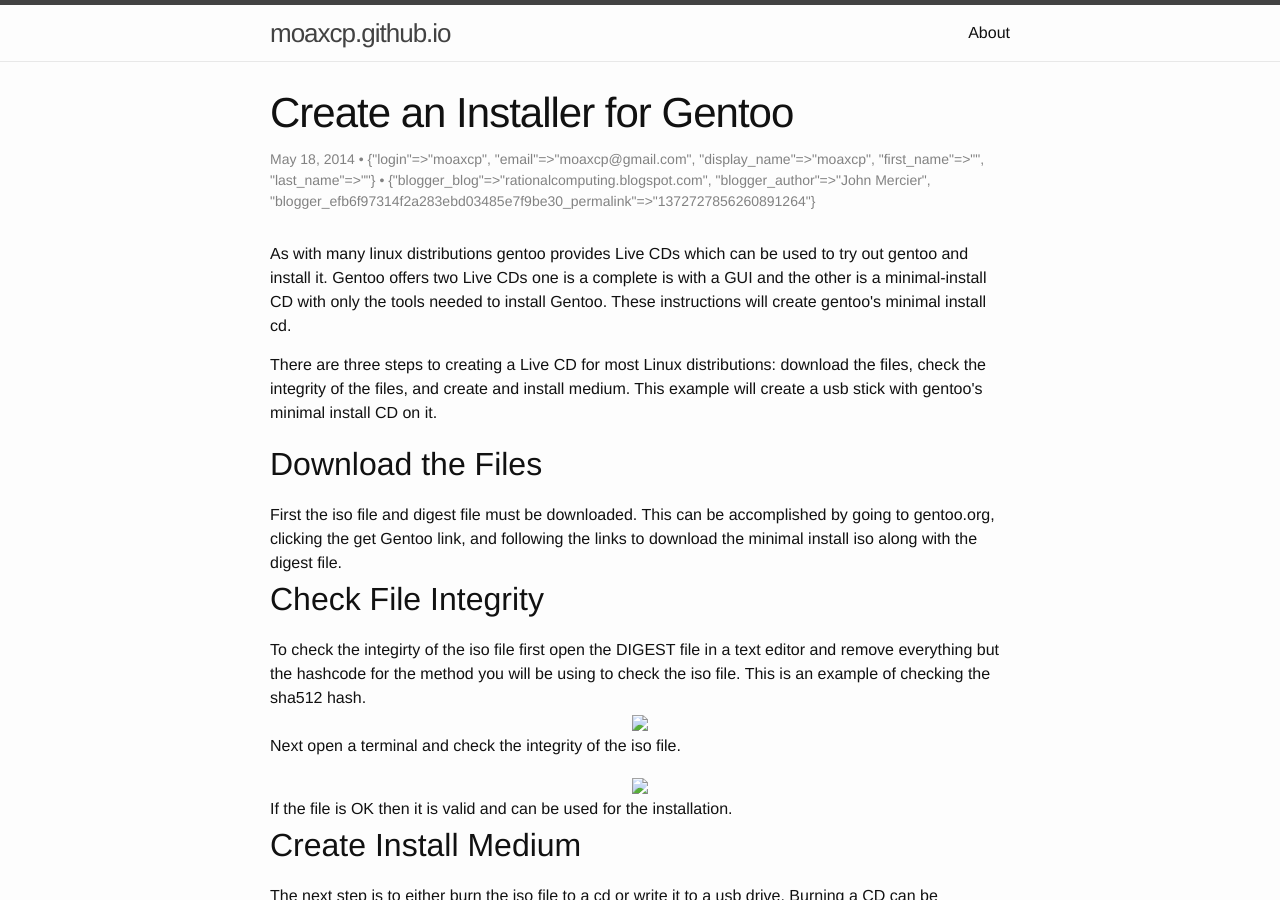
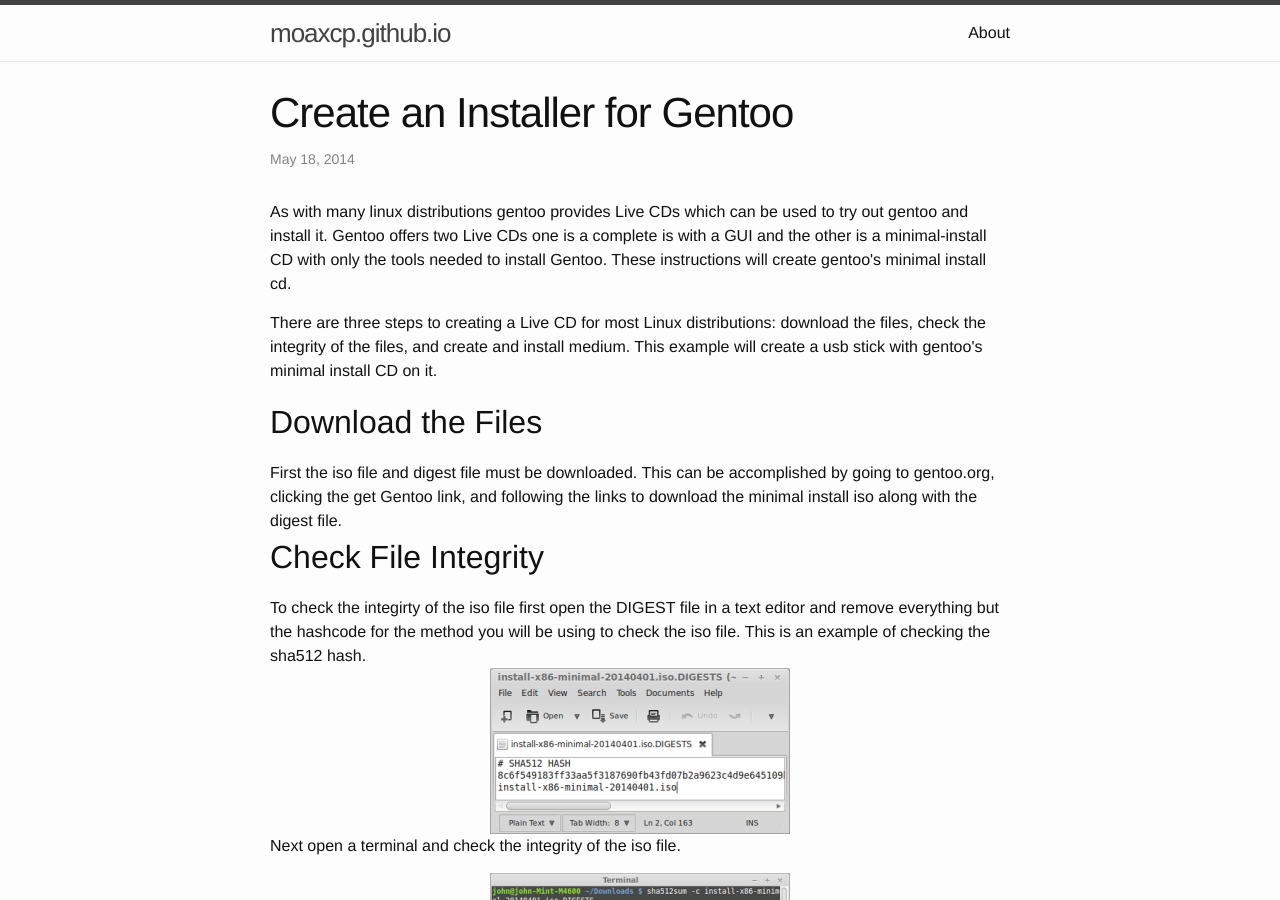
Before and after one commit to moaxcp/moaxcp.github.io, a Jekyll site: the page built from _posts/2014-05-18-create-an-installer-for-gentoo.html, in a window 1280 px wide and 900 px high. Built offline with Jekyll 4.4.1, drawn with Linux system fonts in a browser that asks for light colours.

Commit message:
fixing post

```diff
--- a/_posts/2014-05-18-create-an-installer-for-gentoo.html
+++ b/_posts/2014-05-18-create-an-installer-for-gentoo.html
@@ -7,18 +7,6 @@
 status: publish
 type: post
 published: true
-meta:
-  blogger_blog: rationalcomputing.blogspot.com
-  blogger_author: John Mercier
-  blogger_efb6f97314f2a283ebd03485e7f9be30_permalink: '1372727856260891264'
-author:
-  login: moaxcp
-  email: moaxcp@gmail.com
-  display_name: moaxcp
-  first_name: ''
-  last_name: ''
-excerpt: !ruby/object:Hpricot::Doc
-  options: {}
 ---
 <div dir="ltr" style="text-align:left;">
 <div class="western">As with many linux distributions gentoo provides Live CDs which can be used to try out gentoo and install it. Gentoo offers two Live CDs one is a complete is with a GUI and the other is a minimal-install CD with only the tools needed to install Gentoo. These instructions will create gentoo's minimal install cd.</p>
@@ -28,25 +16,25 @@
 <h2 style="text-align:left;">Check File Integrity</h2>
 <div class="western">To check the integirty of the iso file first open the DIGEST file in a text editor and remove everything but the hashcode for the method you will be using to check the iso file. This is an example of checking the sha512 hash.</div>
 <div class="western" style="margin-bottom:0;"></div>
-<div class="separator" style="clear:both;text-align:center;"><a href="http://moaxcp.files.wordpress.com/2014/05/2-editdigestfile.png?w=300" style="margin-left:1em;margin-right:1em;"><img border="0" src="assets/2-editdigestfile.png?w=300" /></a></div>
+<div class="separator" style="clear:both;text-align:center;"><a href="/images/2-editdigestfile.png" style="margin-left:1em;margin-right:1em;"><img border="0" src="/images/2-editdigestfile.png" /></a></div>
 <div class="western"></div>
 <div class="western">Next open a terminal and check the integrity of the iso file.</p>
 </div>
-<div class="separator" style="clear:both;text-align:center;"><a href="http://moaxcp.files.wordpress.com/2014/05/3-checkdigest.png?w=300" style="margin-left:1em;margin-right:1em;"><img border="0" src="assets/3-checkdigest.png?w=300" /></a></div>
+<div class="separator" style="clear:both;text-align:center;"><a href="/images/3-checkdigest.png?" style="margin-left:1em;margin-right:1em;"><img border="0" src="/images/3-checkdigest.png?w=300" /></a></div>
 <div class="western"></div>
 <div class="western">If the file is OK then it is valid and can be used for the installation.</div>
 <h2 style="text-align:left;">Create Install Medium</h2>
 <div class="western" style="margin-bottom:0;">The next step is to either burn the iso file to a cd or write it to a usb drive. Burning a CD can be performed with any program that can burn an image. Here is an example of burning the image using brasero:</p>
 </div>
-<div class="separator" style="clear:both;text-align:center;"><a href="http://moaxcp.files.wordpress.com/2014/05/4-burncd.png?w=300" style="margin-left:1em;margin-right:1em;"><img border="0" src="assets/4-burncd.png?w=300" /></a></div>
+<div class="separator" style="clear:both;text-align:center;"><a href="/images/4-burncd.png" style="margin-left:1em;margin-right:1em;"><img border="0" src="/images/4-burncd.png" /></a></div>
 <div class="western" style="margin-bottom:0;"></div>
 <div class="western" style="margin-bottom:0;">This is an example of writing the iso to a usb drive using usb-imagewriter:</p>
 </div>
-<div class="separator" style="clear:both;text-align:center;"><a href="http://moaxcp.files.wordpress.com/2014/05/6writeimageusb.png?w=300" style="margin-left:1em;margin-right:1em;"><img border="0" src="assets/6writeimageusb.png?w=300" height="126" width="400" /></a></div>
+<div class="separator" style="clear:both;text-align:center;"><a href="/images/6writeimageusb.png" style="margin-left:1em;margin-right:1em;"><img border="0" src="/images/6writeimageusb.png" height="126" width="400" /></a></div>
 <div class="western" style="margin-bottom:0;">
 <h2>Boot the System</h2>
 <p>Once the installer is ready the next step is to boot into it.</p>
-<div class="separator" style="clear:both;text-align:center;"><a href="http://moaxcp.files.wordpress.com/2014/05/2014-04-0619-28-30.jpg?w=300" style="margin-left:1em;margin-right:1em;"><img border="0" src="assets/2014-04-0619-28-30.jpg?w=300" height="225" width="400" /></a></div>
+<div class="separator" style="clear:both;text-align:center;"><a href="/images/2014-04-0619-28-30.jpg" style="margin-left:1em;margin-right:1em;"><img border="0" src="/images/2014-04-0619-28-30.jpg" height="225" width="400" /></a></div>
 </div>
 <div class="western" style="margin-bottom:0;">Note: There is another option for building Gentoo on a usb drive manually at <span style="color:navy;"><span lang="zxx"><u><a href="https://wiki.gentoo.org/wiki/LiveUSB/HOWTO">https://wiki.gentoo.org/wiki/LiveUSB/HOWTO</a></u></span></span>. There are two advantages with this method. First all the space on the usbdrive can be used and second the extra space can be used to install applications and change the configuration.</div>
 </div>
```
Also changed, not shown: images/2-editdigestfile.png (added), images/2014-04-0619-28-30.jpg (added), images/3-checkdigest.png (added), images/4-burncd.png (added), images/6writeimageusb.png (added).
